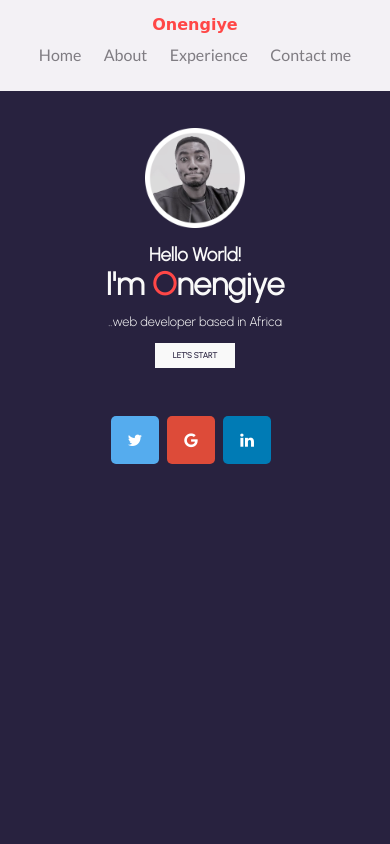
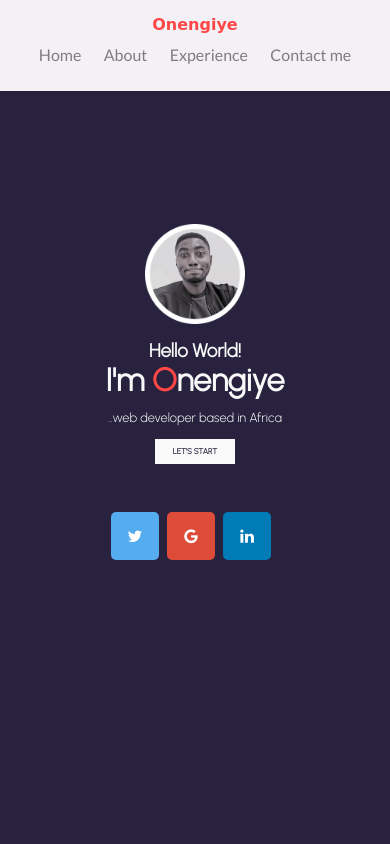
Before and after one commit to Onengiye/resume, a website: page index.html in a window 390 px wide. Shown: the top 844 px of the page. Drawn offline with Linux system fonts and the light colour scheme; a web font is replaced by a local one.

Commit message:
fixing homepage alignment

```diff
--- a/css/main.css
+++ b/css/main.css
@@ -101,11 +101,11 @@
         color: #f9f9f9;
         display: flex;
         flex-direction: column;
-        align-items: center;
+        align-content: center;
     }
 
     #home-container {
-        padding-top: 8em;
+        padding-top: 14em;
         width: 100%;
         display: flex;
         flex-direction: column-reverse;
@@ -160,7 +160,7 @@
     }
 
     #about-container {
-        padding-top: 8em;
+        padding-top: 7em;
         width: 100%;
         text-align: center;
 
```
